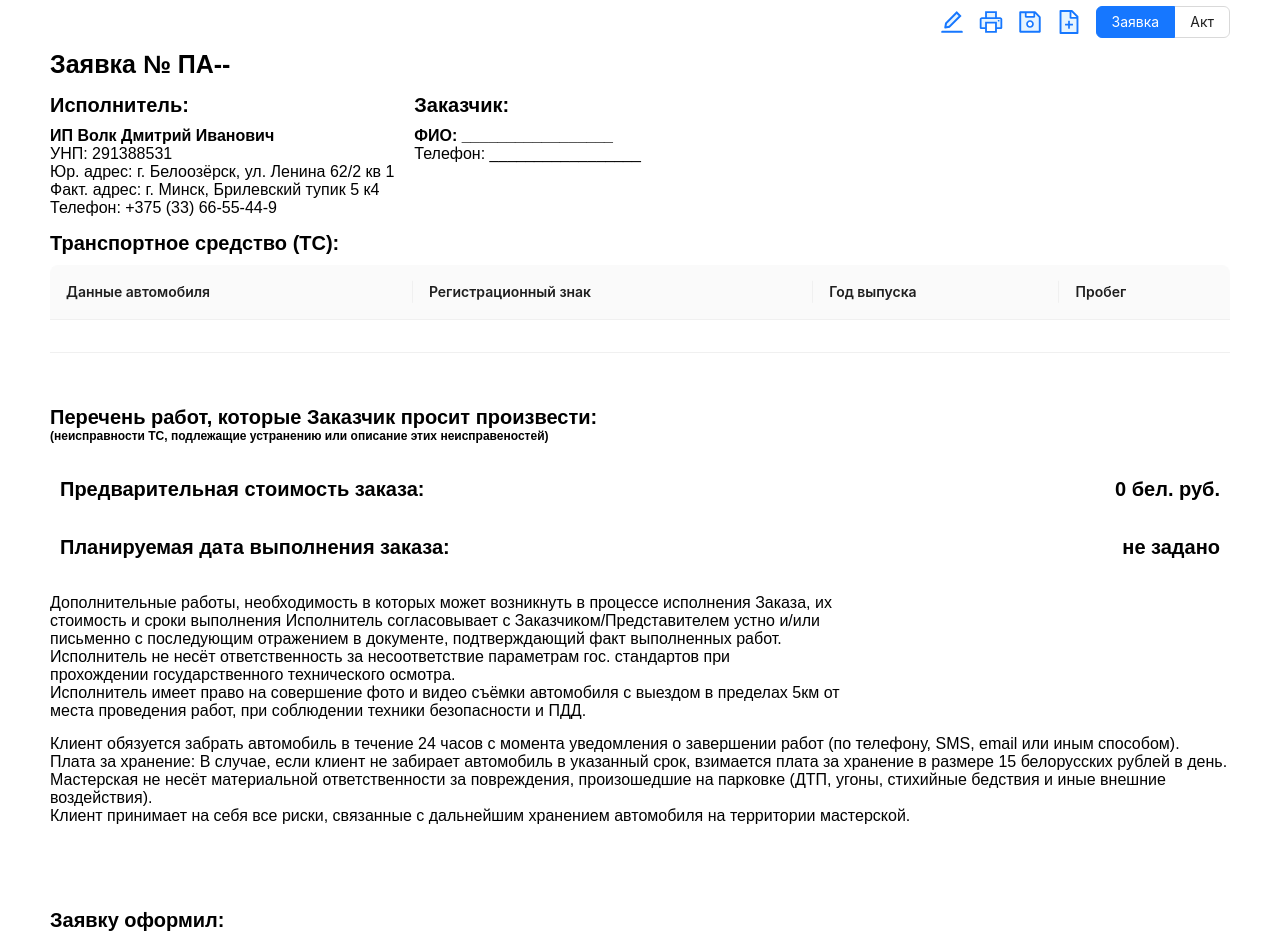
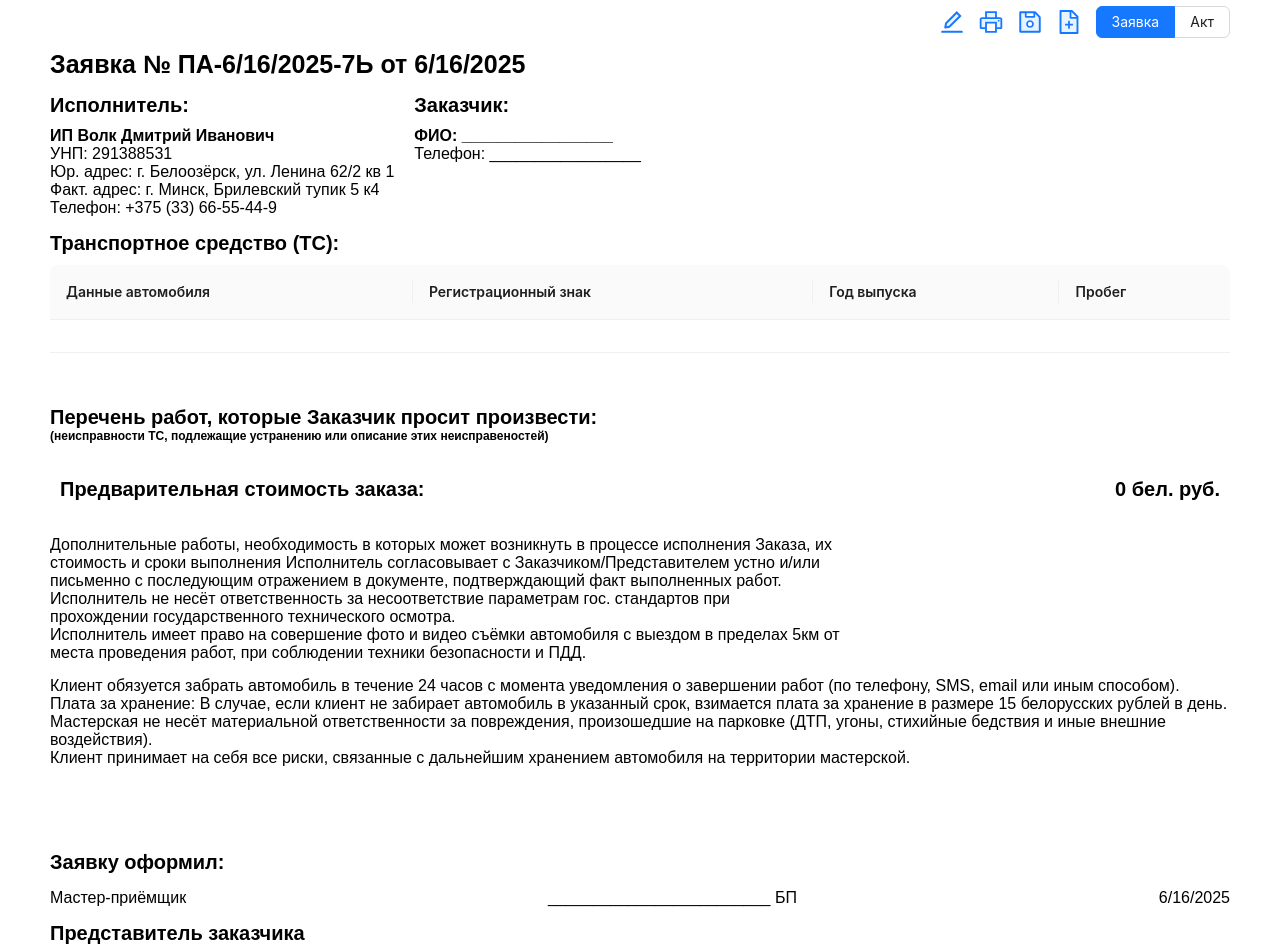
Before and after one commit to d-vooolk/prime-docs, a React (Create React App) app: page / in a window 1280 px wide. Shown: the top 947 px of the page. Built offline with nearby package versions, Linux system fonts and the light colour scheme.

Commit message:
delete request number delete date range delete probably final date input add generate random code for doc name add today date for docs

```diff
--- a/src/App.js
+++ b/src/App.js
@@ -118,7 +118,7 @@ function App() {
                         <SaveTwoTone
                             onClick={() => saveJsonToFile(
                                 customerData,
-                                `${customerData?.name}-${customerData?.carData.name}-${customerData?.dateRange[0]}${FILE_EXTENTION}`
+                                `${customerData?.name}-${customerData?.carData.name}-${customerData?.startDate}${FILE_EXTENTION}`
                             )}
                             className="action-button"
                         />
--- a/src/components/ActPage/ActPage.jsx
+++ b/src/components/ActPage/ActPage.jsx
@@ -1,17 +1,19 @@
 import React from 'react';
 import './ActPage.css';
 import {emptyData, spaceForCredentions} from "../../utils/constants";
+import {generateRandomCode} from "../../utils/randomIndexForDocs";
 
 const ActPage = ({customerData}) => {
+    const date = new Date().toLocaleDateString();
 
     return (
         <div id="printableAct">
             <div className="request-number">
                 Акт выполненных работ № ПА-{
-                customerData.dateRange[0]
+                date
                     ?.split('.')
                     ?.join('') || ''
-            }-{customerData.requestNumber}
+            }-{generateRandomCode()} от {date}
             </div>
 
             <div className="header">
@@ -138,7 +140,7 @@ const ActPage = ({customerData}) => {
                 }}>
                     <div>Мастер-приёмщик {customerData.serviceman}</div>
                     <div>{spaceForCredentions} БП</div>
-                    <div>{customerData?.dateRange?.[1]}</div>
+                    <div>{date}</div>
                 </div>
             </div>
 
@@ -155,7 +157,7 @@ const ActPage = ({customerData}) => {
                 }}>
                     <div>{customerData.customerRepresentative}</div>
                     <div>{spaceForCredentions}</div>
-                    <div>{customerData?.dateRange?.[1]}</div>
+                    <div>{date}</div>
                 </div>
             </div>
         </div>
--- a/src/components/EditModal/EditModal.jsx
+++ b/src/components/EditModal/EditModal.jsx
@@ -9,13 +9,8 @@ const EditModal = ({isModalOpen, setIsModalOpen, customerData, setCustomerData})
     const {TextArea} = Input;
 
     const okHandler = () => {
-        const date = [
-            form?.getFieldValue('firstDateToDoneWork')?.[0]?.$d?.toLocaleDateString(),
-            form?.getFieldValue('firstDateToDoneWork')?.[1]?.$d?.toLocaleDateString()
-        ];
         setCustomerData((prevState) => ({
             ...prevState,
-            requestNumber: form.getFieldValue("requestNumber"),
             name: form.getFieldValue("name"),
             phone: form.getFieldValue("phone"),
             carData: {
@@ -26,9 +21,7 @@ const EditModal = ({isModalOpen, setIsModalOpen, customerData, setCustomerData})
             },
             jobReason: form.getFieldValue("jobReason"),
             firstPrice: form.getFieldValue("firstPrice"),
-            dateRange: date,
             serviceman: form.getFieldValue("serviceman"),
-            requestDate: form.getFieldValue("requestDate"),
             customerRepresentative: form.getFieldValue("customerRepresentative"),
             discoveredFlaws: form.getFieldValue("discoveredFlaws"),
             valueJustification: form.getFieldValue("valueJustification"),
@@ -44,8 +37,6 @@ const EditModal = ({isModalOpen, setIsModalOpen, customerData, setCustomerData})
         form.resetFields();
         setIsModalOpen(false);
     }
-
-    const {RangePicker} = DatePicker;
 
     return (
         <Modal
@@ -64,15 +55,6 @@ const EditModal = ({isModalOpen, setIsModalOpen, customerData, setCustomerData})
                 form={form}
             >
                 <div>
-                    <Form.Item
-                        label="Порядковый номер"
-                        name="requestNumber"
-                        rules={[{required: true}]}
-                        initialValue={customerData.requestNumber}
-                    >
-                        <Input/>
-                    </Form.Item>
-
                     <Form.Item
                         label="ФИО"
                         name="name"
@@ -143,18 +125,6 @@ const EditModal = ({isModalOpen, setIsModalOpen, customerData, setCustomerData})
                         initialValue={customerData.firstPrice}
                     >
                         <Input/>
-                    </Form.Item>
-
-                    <Form.Item
-                        label="Предв. дата выполн."
-                        name="firstDateToDoneWork"
-                        rules={[{required: true}]}
-                    >
-                        <RangePicker
-                            placeholder={["Дата начала", "Дата окончания работ"]}
-                            language="ru-RU"
-                            format={DATE_FORMAT}
-                        />
                     </Form.Item>
 
                     <Form.Item
--- a/src/components/RequestPage/RequestPage.jsx
+++ b/src/components/RequestPage/RequestPage.jsx
@@ -3,6 +3,7 @@ import './RequestPage.css';
 import {Table} from "antd";
 import {emptyData, spaceForCredentions} from "../../utils/constants";
 import {tableColumns} from "../../utils/tableColumns";
+import {generateRandomCode} from "../../utils/randomIndexForDocs";
 
 const RequestPage = ({customerData}) => {
     const tableDataSource = [
@@ -15,14 +16,16 @@ const RequestPage = ({customerData}) => {
         },
     ];
 
+    const date = new Date().toLocaleDateString();
+
     return (
         <div id="printableRequest">
             <div className="request-number">
                 Заявка № ПА-{
-                customerData?.dateRange[0]
+                date
                     ?.split('.')
                     ?.join('') || ''
-            }-{customerData?.requestNumber}
+            }-{generateRandomCode()} от {date}
             </div>
 
             <div className="header">
@@ -67,11 +70,6 @@ const RequestPage = ({customerData}) => {
                 <div className="bold biggest margin-bottom-20">{customerData?.firstPrice || 0} бел. руб.</div>
             </div>
 
-            <div className="price-date padding-x-10">
-                <div className="bold biggest margin-bottom-20">Планируемая дата выполнения заказа:</div>
-                <div className="bold biggest margin-bottom-20">{customerData?.dateRange?.[1] || 'не задано'}</div>
-            </div>
-
             <div>
                 Дополнительные работы, необходимость в которых может возникнуть в процессе исполнения Заказа, их <br />
                 стоимость и сроки выполнения Исполнитель согласовывает с Заказчиком/Представителем устно и/или <br />
@@ -104,7 +102,7 @@ const RequestPage = ({customerData}) => {
                 }}>
                     <div>Мастер-приёмщик {customerData.serviceman}</div>
                     <div>{spaceForCredentions} БП</div>
-                    <div>{customerData?.dateRange?.[0]}</div>
+                    <div>{date}</div>
                 </div>
             </div>
 
@@ -120,7 +118,7 @@ const RequestPage = ({customerData}) => {
                 }}>
                     <div>{customerData?.customerRepresentative}</div>
                     <div>{spaceForCredentions}</div>
-                    <div>{customerData?.dateRange?.[0]}</div>
+                    <div>{date}</div>
                 </div>
             </div>
         </div>
--- a/src/constants/constants.js
+++ b/src/constants/constants.js
@@ -20,7 +20,6 @@ export const PRINT_SETTINGS = {
 };
 
 export const DEFAULT_CUSTOMER_DATA = {
-    requestNumber: '',
     name: '',
     phone: '',
     carData: {
@@ -31,9 +30,7 @@ export const DEFAULT_CUSTOMER_DATA = {
     },
     jobReason: '',
     firstPrice: '',
-    dateRange: '',
     serviceman: '',
-    requestDate: '',
     customerRepresentative: '',
 
     discoveredFlaws: '',
--- /dev/null
+++ b/src/utils/randomIndexForDocs.js
@@ -0,0 +1,6 @@
+export function generateRandomCode() {
+    const russianLetters = 'АБВГДЕЁЖЗИЙКЛМНОПРСТУФХЦЧШЩЪЫЬЭЮЯ';
+    const randomDigit = Math.floor(Math.random() * 10).toString();
+    const randomLetter = russianLetters[Math.floor(Math.random() * russianLetters.length)];
+    return randomDigit + randomLetter;
+}
```
